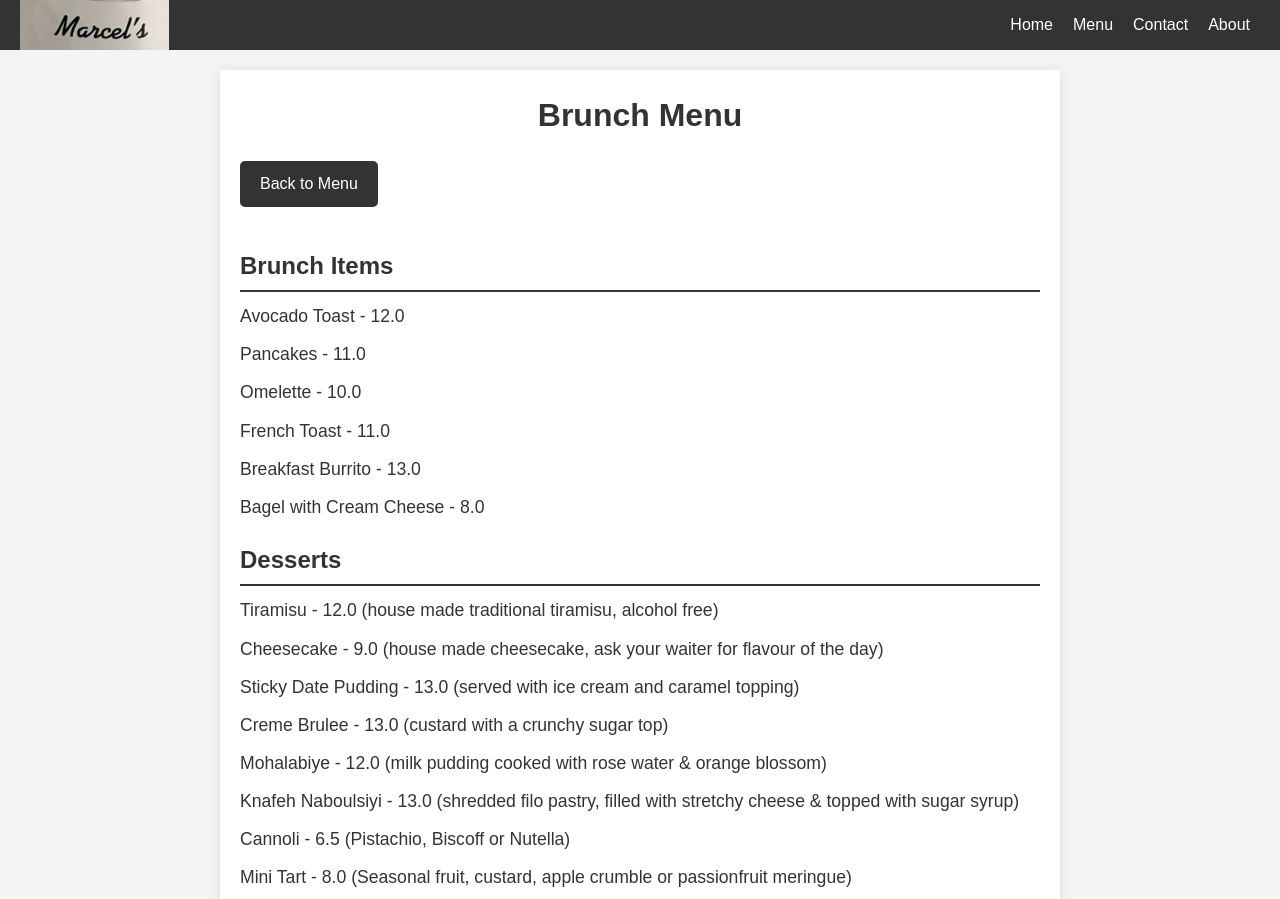
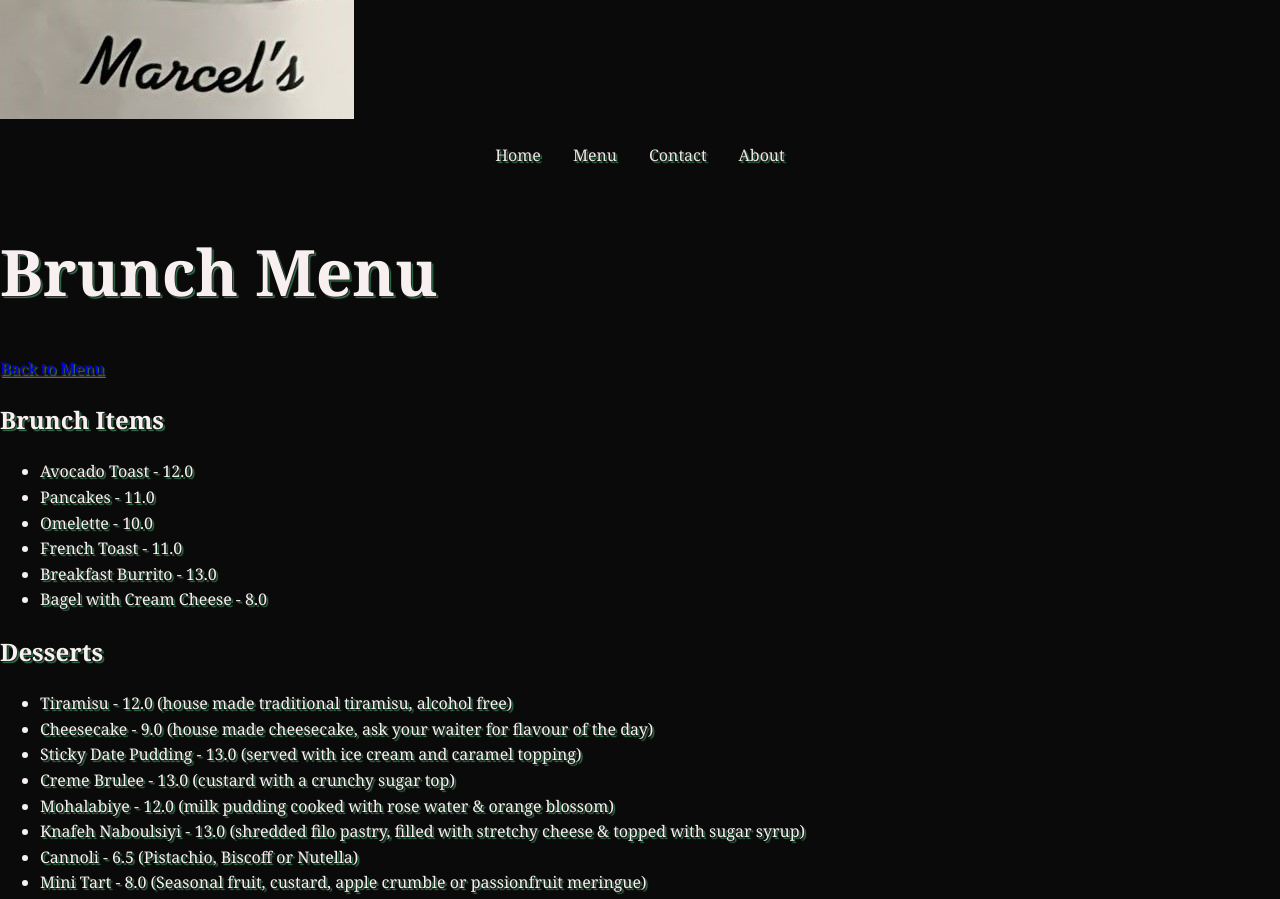
Before and after one commit to nazifa24/mercel-s_onwest.com, a plain HTML site: page brunch.html in a window 1280 px wide. Shown: the top 899 px of the page. Drawn offline with Linux system fonts and the light colour scheme.

Commit message:
Update style1.css

```diff
--- a/style1.css
+++ b/style1.css
@@ -1,99 +1,95 @@
-/* Reset some basic styles for consistency across browsers */
-body, h1, h2, ul, li, nav {
+/* General body styling */
+body {
+    font-family: Cambria, Cochin, Georgia, Times, 'Times New Roman', serif;
     margin: 0;
     padding: 0;
     box-sizing: border-box;
+    line-height: 1.6;
+    background-color: #0a0a0a;
+    color: #f8f0f0;
+    text-shadow:
+    1px 1px 1px rgb(41, 35, 35),
+    2px 2px 1px rgb(50, 131, 84);
 }
 
-/* General body styling */
-body {
-    font-family: Arial, sans-serif;
-    line-height: 1.6;
-    background-color: #f4f4f4;
-    color: #333;
+/* Header styling */
+header {
+    background-color: rgba(0, 0, 0, 0.7); /* Semi-transparent background */
+    color: rgb(26, 25, 25);
+    padding: 1rem 0;
+    text-align: center;
+    position: fixed;
+    width: 100%;
+    top: 0;
+    z-index: 1000; /* Ensure header stays on top of other elements */
+}
+
+/* Navigation bar styling */
+nav ul {
+    list-style: none;
+    padding: 0;
+    display: flex;
+    justify-content: center;
+}
+
+nav ul li {
+    margin: 0 1rem;
+}
+
+nav ul li a {
+    color: rgb(241, 229, 229);
+    text-decoration: none;
+}
+
+nav ul li a:hover {
+    text-decoration: underline;
+}
+
+/* Menu section styling */
+#menu-section {
+    padding-top: 100px; /* Adjust for the fixed header */
+    text-align: center;
+    color: white;
+    background: url('background.jpg') no-repeat center center/cover;
+    min-height: 100vh;
     display: flex;
     flex-direction: column;
+    justify-content: center;
     align-items: center;
 }
 
-/* Navigation bar styling */
-nav {
-    width: 100%;
-    background-color: #333;
-    color: #fff;
-    display: flex;
-    justify-content: space-between;
-    align-items: center;
-    padding: 0 20px;
+/* Grid layout for menu items */
+.menu-grid {
+    display: grid;
+    grid-template-columns: repeat(auto-fit, minmax(300px, 1fr));
+    gap: 20px;
+    width: 80%;
+    max-width: 1200px;
+    margin: 2rem auto;
 }
 
-nav ul {
-    list-style: none;
-    display: flex;
+.menu-item {
+    background: rgba(255, 255, 255, 0.2);
+    padding: 1rem;
+    border-radius: 10px;
+    text-align: center;
+    transition: transform 0.3s ease;
 }
 
-nav ul li {
-    margin: 0 10px;
+.menu-item:hover {
+    transform: scale(1.05);
 }
 
-nav ul li a {
-    color: #fff;
-    text-decoration: none;
-    font-size: 16px;
+.menu-item img {
+    width: 100%;
+    border-radius: 10px;
+    margin-bottom: 1rem;
 }
 
-nav .logo {
-    max-height: 50px;
-}
-
-/* Menu section styling */
-.menu {
-    width: 80%;
-    max-width: 800px;
-    margin: 20px 0;
-    background: #fff;
-    padding: 20px;
-    box-shadow: 0 0 10px rgba(0, 0, 0, 0.1);
-}
-
-.menu h1 {
-    text-align: center;
-    margin-bottom: 20px;
-    font-size: 2em;
-}
-
-.menu h2 {
-    margin-top: 20px;
-    margin-bottom: 10px;
-    font-size: 1.5em;
-    border-bottom: 2px solid #333;
-    padding-bottom: 5px;
-}
-
-.menu ul {
-    list-style: none;
-}
-
-.menu ul li {
-    margin: 10px 0;
-    font-size: 1.1em;
-}
-
-/* Back button styling */
-.back-button {
-    display: inline-block;
-    margin-bottom: 20px;
-    padding: 10px 20px;
-    background-color: #333;
-    color: #fff;
-    text-decoration: none;
-    border-radius: 5px;
-    font-size: 1em;
-    transition: background-color 0.3s ease;
-}
-
-.back-button:hover {
-    background-color: #555;
+.menu-item h2 {
+    margin-top: 0.5rem;
+    font-size: 2rem;
+    color: #f8f0f0;
 }
 
 /* Ensure all images are responsive */
@@ -101,3 +97,45 @@ img {
     max-width: 100%;
     height: auto;
 }
+
+/* Heading styles */
+h1 {
+    font-size: 4rem; /* Larger font size for the main heading */
+    margin-bottom: 2rem;
+}
+/* Hamburger menu styles */
+.hamburger-menu {
+    display: none; /* Hide on larger screens initially */
+    cursor: pointer;
+    position: relative;
+    padding: 8px;
+}
+
+.hamburger-menu span {
+    display: block;
+    height: 3px;
+    width: 25px;
+    background-color: #fff;
+    margin-bottom: 5px;
+}
+
+/* Show the hamburger menu on smaller screens */
+@media (max-width: 768px) {
+    .hamburger-menu {
+        display: block;
+    }
+
+    nav ul {
+        display: none; /* Hide the navigation menu by default */
+    }
+
+    nav.show ul {
+        display: block; /* Show the navigation menu when clicked */
+        position: absolute;
+        top: 50px; /* Adjust position as needed */
+        left: 0;
+        background-color: #f2f2f2;
+        width: 100%;
+        text-align: center;
+    }
+}
```
